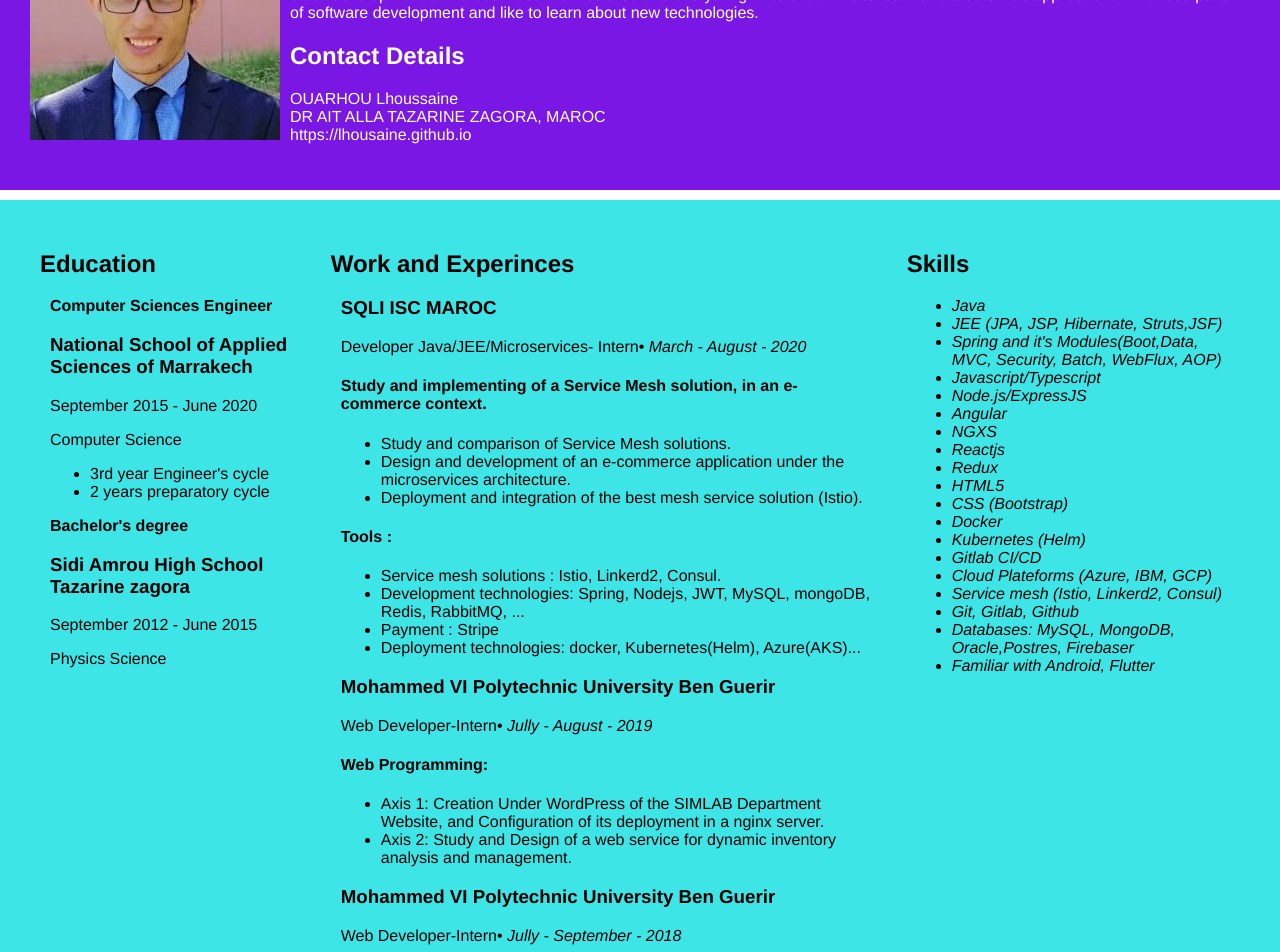
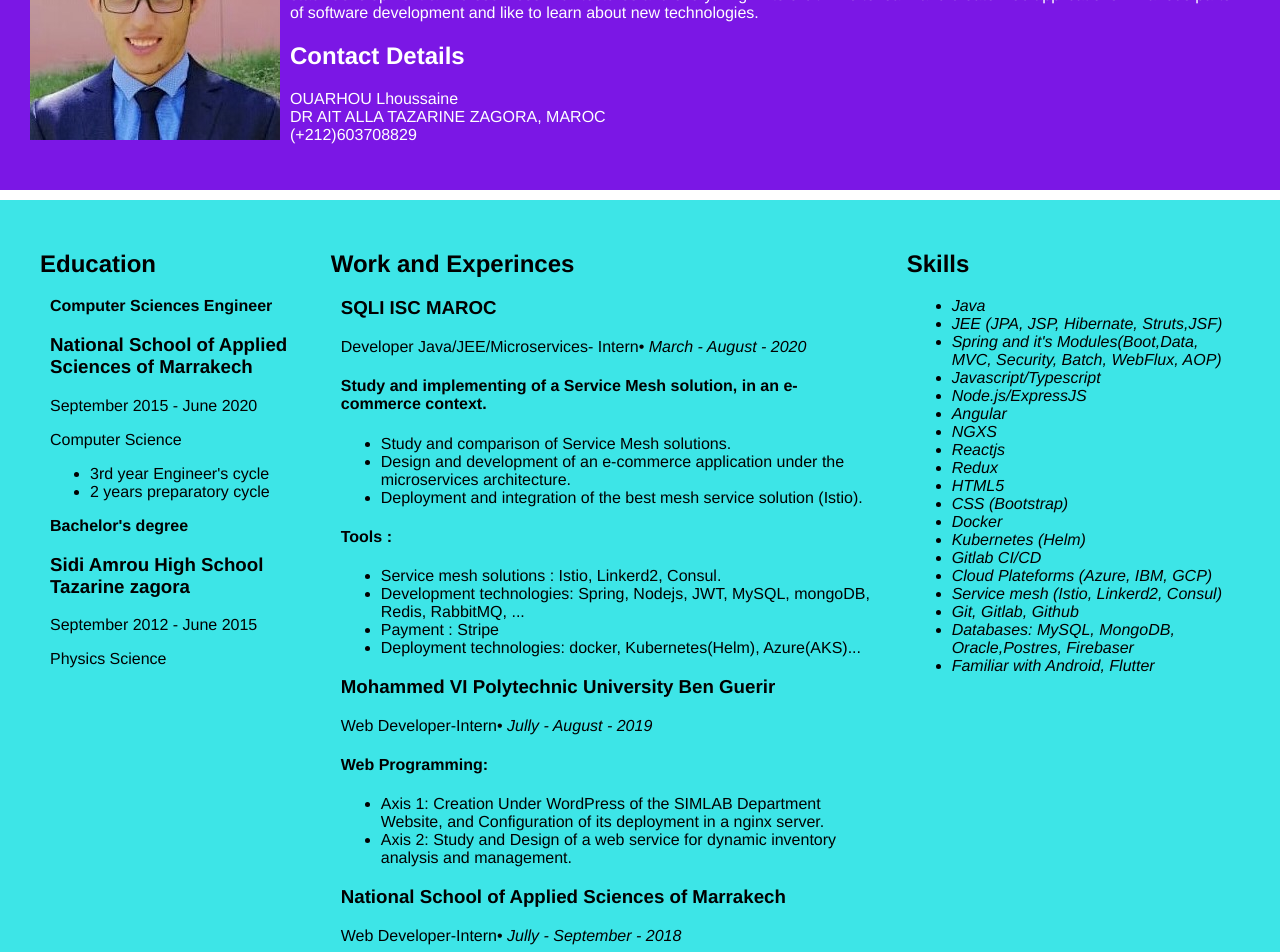
Before and after one commit to lhousaine/my_portfolio, a React (Create React App) app: page / in a window 1280 px wide. Shown: the part 200-1152 px from the top of the page. Built offline with nearby package versions, Linux system fonts and the light colour scheme.

Commit message:
configure my cantacts in Presentation part

```diff
--- a/src/components/About.js
+++ b/src/components/About.js
@@ -25,7 +25,7 @@ export default class About extends Component {
                                         {resumeData.address}
                                     </span>
                                     <br></br>
-                                    <span>{resumeData.website}</span>
+                                    <span>{resumeData.phone_number}</span>
                                 </p>
                             </div>
                         </div>
--- a/src/resumeData.js
+++ b/src/resumeData.js
@@ -40,6 +40,7 @@ let resumeData = {
     "aboutme": "I am a computer sciences engineer , graduated from the National School of Applied Sciences of Marrakech. I am interested in full-stack development & Microservices Architectures and everything in its orbit.I like to learn and create web applications in various parts of software development and like to learn about new technologies.",
     "address": "DR AIT ALLA TAZARINE ZAGORA, MAROC",
     "website": "https://lhousaine.github.io",
+    "phone_number":"(+212)603708829",
     "education": [
         {
             "degree":"Computer Sciences Engineer",
@@ -91,7 +92,7 @@ let resumeData = {
             ]
         },
         {
-            "CompanyName": "Mohammed VI Polytechnic University Ben Guerir",
+            "CompanyName": "National School of Applied Sciences of Marrakech",
             "specialization": "Web Developer-Intern",
             "MonthOfLeaving": "Jully - September",
             "YearOfLeaving": "2018",
```
